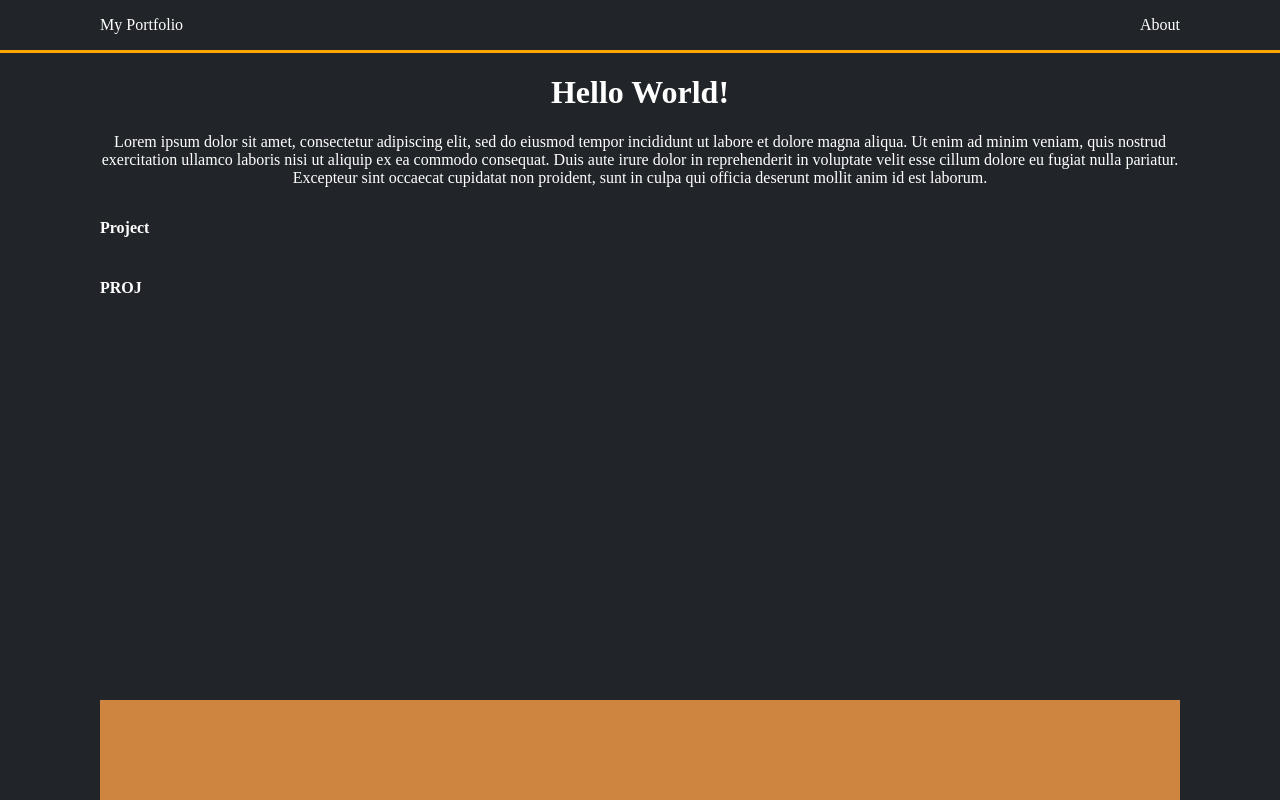
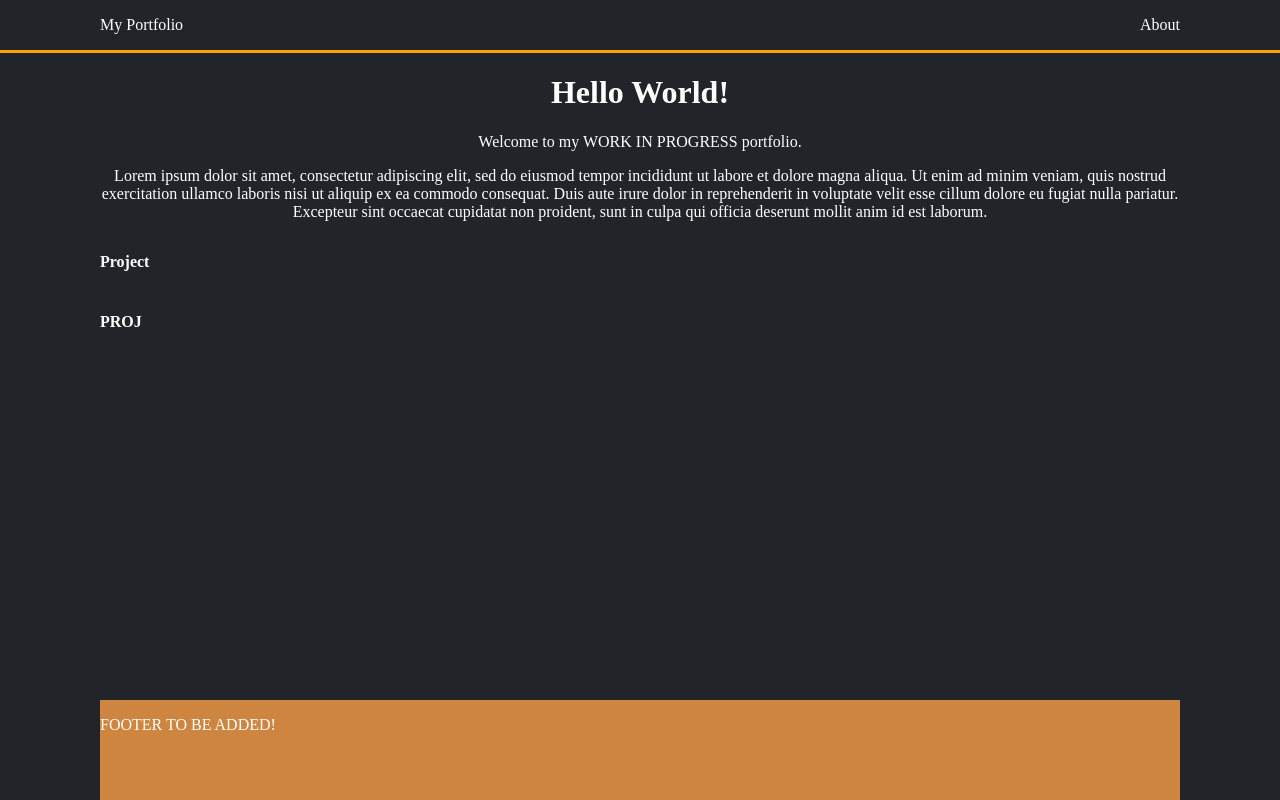
Before and after one commit to ddhuynh/ddhuynh.github.io, a React (Vite) app: page / in a window 1280 px wide. Built offline with nearby package versions, Linux system fonts and the light colour scheme.

Commit message:
Added some temporary text

```diff
--- a/src/components/AboutMe.jsx
+++ b/src/components/AboutMe.jsx
@@ -5,6 +5,7 @@ function AboutMe()
       <div className="sectionContainer">
         <div className="aboutContent">
           <h1>Hello World!</h1>
+          <p>Welcome to my WORK IN PROGRESS portfolio.</p>
           <p>Lorem ipsum dolor sit amet, consectetur adipiscing elit, sed do eiusmod tempor incididunt ut labore et dolore magna aliqua. Ut enim ad minim veniam, quis nostrud exercitation ullamco laboris nisi ut aliquip ex ea commodo consequat. Duis aute irure dolor in reprehenderit in voluptate velit esse cillum dolore eu fugiat nulla pariatur. Excepteur sint occaecat cupidatat non proident, sunt in culpa qui officia deserunt mollit anim id est laborum.</p>
         </div>
       </div>
--- a/src/components/Footer.jsx
+++ b/src/components/Footer.jsx
@@ -4,7 +4,7 @@ function Footer()
   return (
     <div className="sectionContainer">
       <div className="footerContent">
-
+        <p>FOOTER TO BE ADDED!</p>
       </div>
     </div>
   )
```
